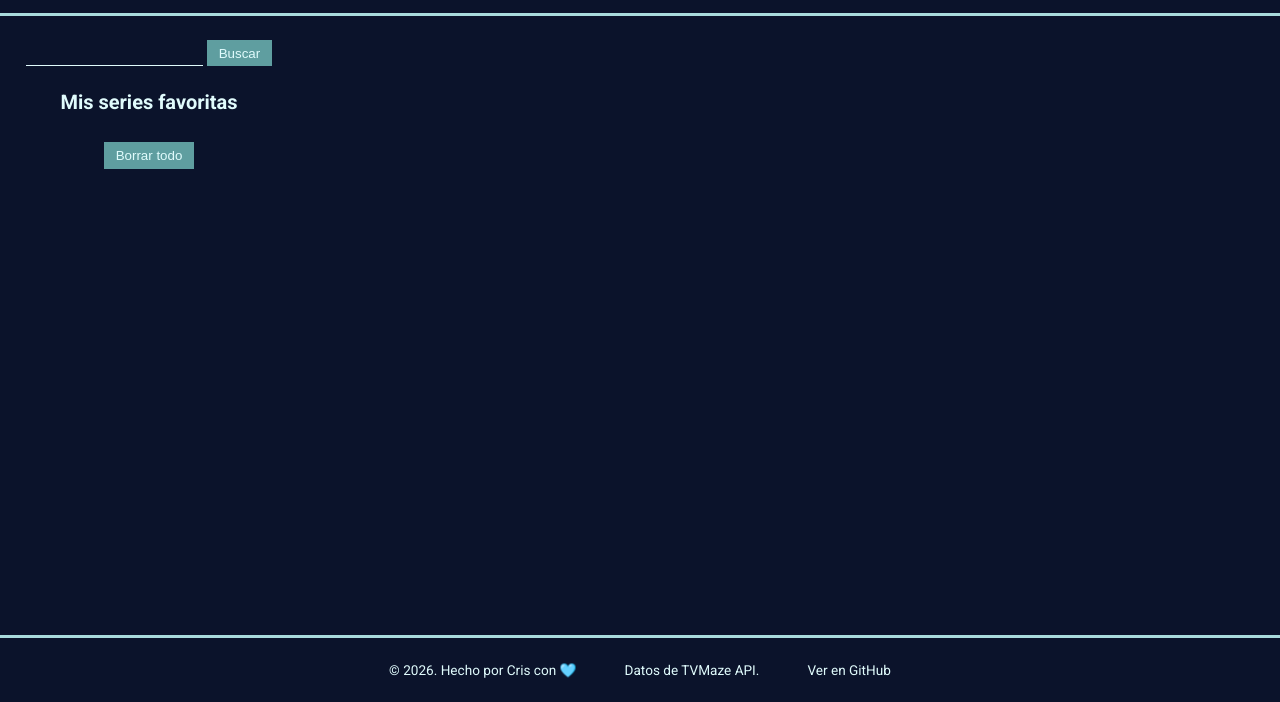
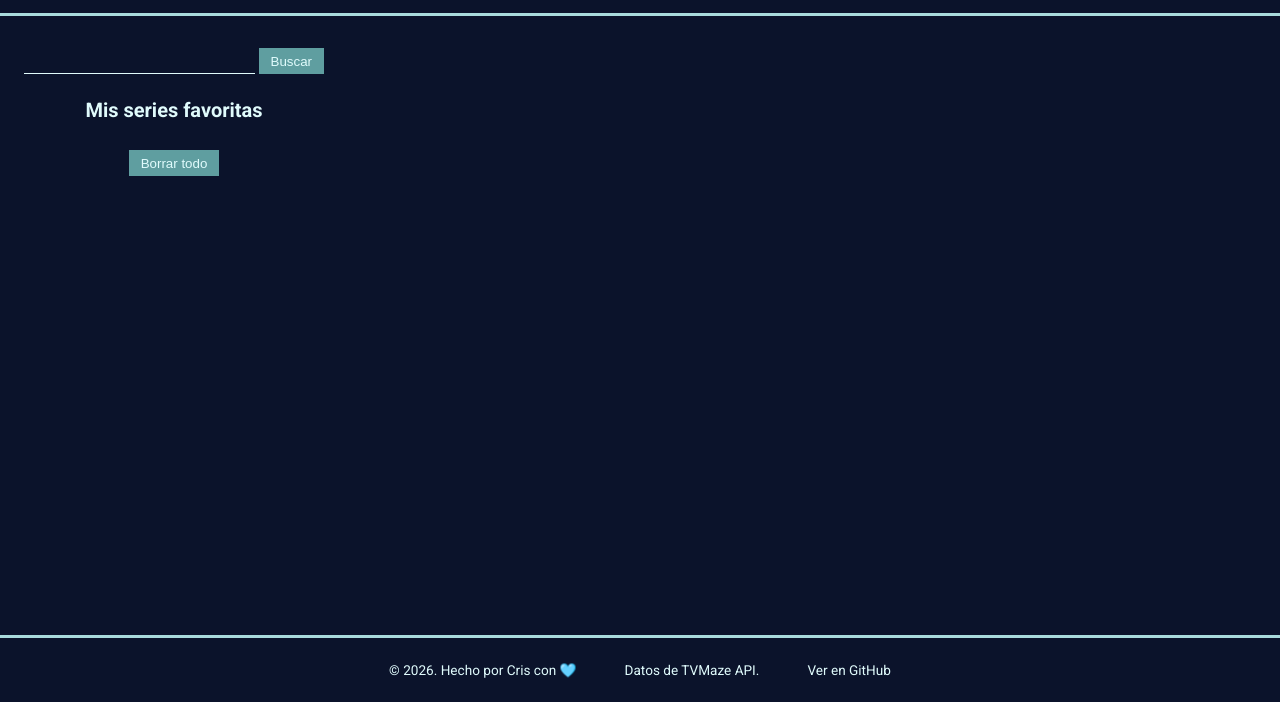
Before and after one commit to Adalab/modulo-2-evaluacion-final-CrisOnWeb, a website built with Vite: page src/index.html in a window 1280 px wide. Shown: the part 98-800 px from the top of the page. Built offline with nearby package versions, Linux system fonts and the light colour scheme.

Commit message:
Style: improve layout spacing (search and results) and improved responsive design. Increased visibility of favorites in results (2px to 3px).

```diff
--- a/src/scss/layout/_main.scss
+++ b/src/scss/layout/_main.scss
@@ -11,23 +11,36 @@
     grid-template-columns: 250px 1fr;
 
     padding-inline: 1.5rem;
+    padding-block: 0.5rem;
+  }
+
+  @media (width > 1200px) {
+    grid-template-columns: 300px 1fr;
   }
 }
 
 .search-and-favs {
   display: flex;
   flex-direction: column-reverse;
-  align-items: center;
-  gap: 1rem;
+  gap: 1.5rem;
+
+  width: 100%;
+  max-width: 350px;
+  margin: 0 auto;
 
   @media (width > 768px) {
     flex-direction: column;
-    gap: 1.5rem;
   }
 }
 
 .search {
+  &__form {
+    display: flex;
+    gap: 0.25rem;
+  }
+
   &__input {
+    flex-grow: 1;
     outline: none;
     padding-block: 0.3rem;
 
@@ -43,7 +56,6 @@
   display: flex;
   flex-direction: column;
 
-  width: 100%;
   padding-inline: 0.5rem;
 
   &__title {
@@ -109,6 +121,8 @@
     justify-content: center;
     gap: 0.75rem;
 
+    margin-bottom: 1rem;
+
     @media (width > 768px) {
       justify-content: flex-start;
     }
@@ -149,7 +163,7 @@
   }
 
   &__item--favorite {
-    border: 2px solid var(--color-text);
+    border: 3px solid var(--color-text);
 
     .results__text {
       font-weight: bold;
```
